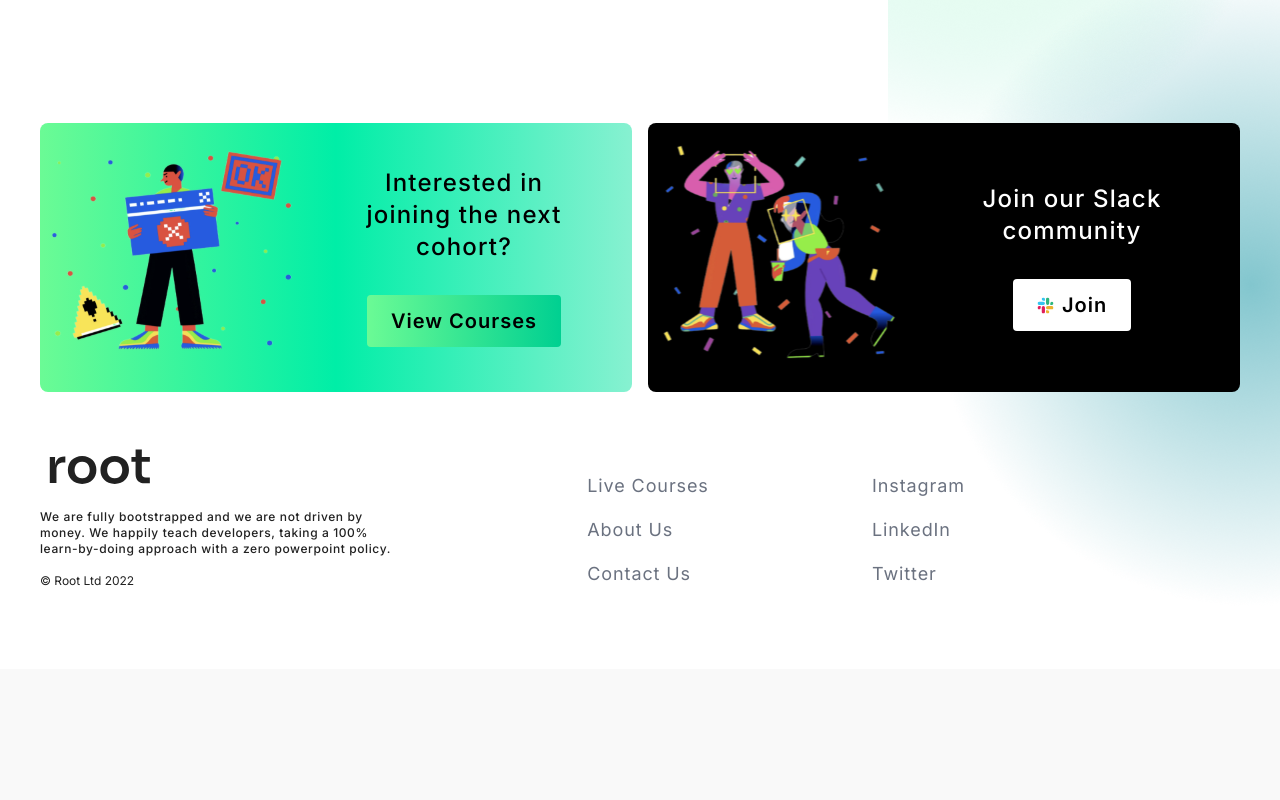
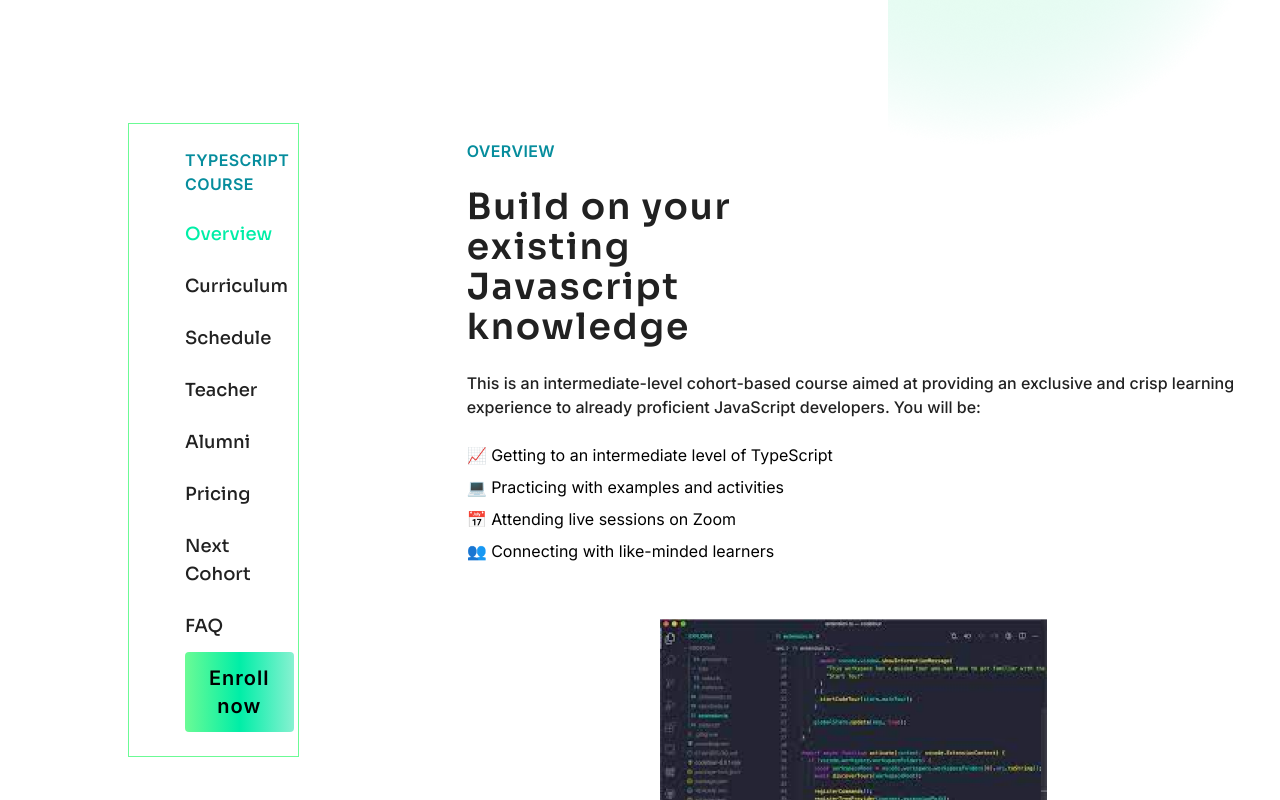
Before and after one commit to csudani7/root-web-ui, a Next.js app: page /course in a window 1280 px wide. Shown: the part 620-1420 px from the top of the page. Before the commit the page ends 1289 px from the top, so only its background shows below. Built offline with nearby package versions, Linux system fonts and the light colour scheme.

Commit message:
feat: Added Sidebar Tabs Slice

```diff
--- /dev/null
+++ b/src/components/layouts/Courses/SidebarTabsSlice.tsx
@@ -0,0 +1,125 @@
+import clsx from 'clsx';
+import React from 'react';
+import { developersReviewData } from '../../../utils';
+import Button from '../../ui/Button';
+import CardWithTextGlow from '../../ui/CardWithTextGlow';
+import LandingBanner from '../../ui/LandingBanner';
+import PromotionSection from '../../ui/PromotionSection';
+
+export default function SidebarTabsSlice() {
+  const [activeTab, setActiveTab] = React.useState<string>('overview');
+  const arrayOfTab = [
+    { label: 'Overview', value: 'overview' },
+    { label: 'Curriculum', value: 'curriculum' },
+    { label: 'Schedule', value: 'schedule' },
+    { label: 'Teacher', value: 'teacher' },
+    { label: 'Alumni', value: 'alumni' },
+    { label: 'Pricing', value: 'pricing' },
+    { label: 'Next Cohort', value: 'next-cohort' },
+    { label: 'FAQ', value: 'faq' },
+  ];
+
+  return (
+    <div className="grid grid-cols-3 mb-24">
+      <div className="col-span-1 px-32">
+        <div className="border bottom-2 border-lightGreen px-8">
+          <div className="text-easternBlue uppercase text-base font-semibold tracking-wide font-inter px-6 pt-6 pb-3">
+            typescript course
+          </div>
+          {arrayOfTab.map((item, index) => {
+            return (
+              <div
+                key={index}
+                className={clsx(
+                  'font-sora font-medium text-lg px-6 py-3',
+                  activeTab === item.value ? 'text-mediumSpringGreen' : 'text-titleBlack',
+                )}
+                onClick={() => setActiveTab(item.value)}
+              >
+                {item.label}
+              </div>
+            );
+          })}
+          <div className="px-6 pb-6">
+            <Button
+              className={
+                'bg-gradient-to-r from-lightGreen via-mediumSpringGreen to-aquamarine font-semibold'
+              }
+              size="medium"
+            >
+              <div className="flex justify-center items-center">{'Enroll now'}</div>
+            </Button>
+          </div>
+        </div>
+      </div>
+      <div className="col-span-2">
+        {activeTab === 'overview' && (
+          <div>
+            <PromotionSection
+              buttonText="Learn More"
+              imagePosition="down"
+              promotionImage={{ src: '/png/hero-banner.png', alt: 'course-photo' }}
+              subTitle="Overview"
+              title="Build on your existing Javascript knowledge"
+              content="This is an intermediate-level cohort-based course aimed at providing an exclusive and crisp learning experience to already proficient JavaScript developers. You will be:"
+              bgColor="bg-transparant"
+              buttonBgColor="bg-gradient-to-r from-lightGreen via-mediumSpringGreen to-aquamarine font-semibold"
+              borderRadius="rounded-lg"
+              listOfFeature={[
+                { text: '📈 Getting to an intermediate level of TypeScript' },
+                { text: '💻 Practicing with examples and activities' },
+                { text: '📅 Attending live sessions on Zoom' },
+                { text: '👥 Connecting with like-minded learners' },
+              ]}
+              isButtonShow={false}
+            />
+          </div>
+        )}
+        {activeTab === 'curriculum' && <div>curriculum</div>}
+        {activeTab === 'schedule' && <div>schedule</div>}
+        {activeTab === 'teacher' && (
+          <div>
+            <div className="px-6 md:px-10 lg:px-10">
+              <LandingBanner
+                isButtonShow={true}
+                title="Learn online with experienced"
+                content="Manish Poduval is a core software engineer with experience in working for companies like Toppr.com, Mediaocean and Persistent."
+                sectionImagesrc="/png/cartoon-emoji.png"
+                alt="cartoon-emoji"
+                buttonBgColor="bg-gradient-to-r from-lightGreen via-mediumSpringGreen to-aquamarine font-semibold"
+                buttonText="About Us"
+                imagePosition={'right'}
+                subTitle="teacher"
+                noteText={undefined}
+              />
+            </div>
+          </div>
+        )}
+        {activeTab === 'alumni' && (
+          <div className="px-10">
+            <div className="text-easternBlue uppercase text-base font-semibold tracking-wide font-inter px-6 pt-6 pb-3">
+              alumni
+            </div>
+            <div className="font-sora font-semibold text-4xl text-left text-titleBlack px-6 pb-3">
+              See what 2,000+ talented developers from across the globe said...
+            </div>
+            <div className="grid lg:grid-cols-2 md:grid-cols-2">
+              {[...Array(4)].map((item, index) => (
+                <CardWithTextGlow
+                  key={index}
+                  feedBackText={developersReviewData.feedBackText}
+                  authorImage={developersReviewData.authorImage}
+                  authorName={developersReviewData.authorName}
+                  authorDesignation={developersReviewData.authorDesignation}
+                />
+              ))}
+            </div>
+          </div>
+        )}
+        {activeTab === 'pricing' && <div>pricing</div>}
+        {activeTab === 'next-cohort' && <div>next-cohort</div>}
+        {activeTab === 'faq' && <div>faq</div>}
+      </div>
+    </div>
+  );
+}
--- a/src/components/layouts/Home/PromotionFooterSlice.tsx
+++ b/src/components/layouts/Home/PromotionFooterSlice.tsx
@@ -30,7 +30,6 @@ export default function PromotionFooterSlice() {
           buttonIcon={<SlackIcon />}
           titleTextClass="text-white"
           borderRadius="rounded-lg"
-          rootClassName="z-10 md:shadow-easternBlueShadow"
         />
       </div>
     </div>
--- a/src/components/ui/LandingBanner/index.tsx
+++ b/src/components/ui/LandingBanner/index.tsx
@@ -77,7 +77,11 @@ export default function LandingBanner({
             <Button className={buttonBgColor} size="medium">
               <div className="flex justify-center items-center">{buttonText}</div>
             </Button>
-            <div className="text-easternBlue text-base font-semibold tracking-wide font-inter mt-4 md:mt-0 md:ml-4 md:w-1/2">{noteText}</div>
+            {noteText && (
+              <div className="text-easternBlue text-base font-semibold tracking-wide font-inter mt-4 md:mt-0 md:ml-4 md:w-1/2">
+                {noteText}
+              </div>
+            )}
           </div>
         )}
       </div>
--- a/src/components/ui/PromotionFooter/index.tsx
+++ b/src/components/ui/PromotionFooter/index.tsx
@@ -5,6 +5,7 @@ import { ImageType } from '../../../types/common';
 import Image from '../Image';
 import Button from '../Button';
 import clsx from 'clsx';
+import ImageComponent from '../Image';
 
 export type ImageRatio = '1/2' | '1/3' | '2/3';
 export type ImagePosition = 'left' | 'right';
@@ -42,19 +43,22 @@ export default function PromotionFooter({
   return (
     <div
       className={clsx(
-        'w-full h-auto md:flex justify-center items-center px-10 py-4',
+        'w-full h-auto md:flex justify-center items-center px-10 py-4 z-10',
         position,
         rootClassName,
         bgColor,
         borderRadius,
       )}
     >
+      <div className="hidden md:block md:absolute md:right-0 md:-top-32">
+        <ImageComponent src="/png/eastern-blue-shadow.png" alt="eastern-blue-shadow" />
+      </div>
       <div className={`flex-none md:w-${imageRatio}`}>
         <AnimatedSlideInContainer>
           <Image src={promotionImage.src} alt={promotionImage.alt} className="m-auto" />
         </AnimatedSlideInContainer>
       </div>
-      <div className="flex-auto flex flex-col justify-center  items-center md:px-12">
+      <div className="relative flex-auto flex flex-col justify-center  items-center md:px-12">
         <div className="box-content w-full flex flex-col justify-center items-center ">
           <div className="sm:mt-0 mb-8 break-words">
             <div
--- a/src/components/ui/PromotionSection/index.tsx
+++ b/src/components/ui/PromotionSection/index.tsx
@@ -7,7 +7,7 @@ import Button from '../Button';
 import clsx from 'clsx';
 
 export type ImageRatio = '1/2' | '1/3' | '2/3';
-export type ImagePosition = 'left' | 'right';
+export type ImagePosition = 'left' | 'right' | 'down';
 
 export interface PromotionSectionProps {
   buttonText: string;
@@ -25,6 +25,7 @@ export interface PromotionSectionProps {
   borderRadius: string;
   isUserCollection?: boolean;
   listOfFeature?: Array<{ text: string }>;
+  isButtonShow?: boolean;
 }
 
 export default function PromotionSection({
@@ -42,17 +43,26 @@ export default function PromotionSection({
   borderRadius,
   isUserCollection = false,
   listOfFeature,
+  isButtonShow = false,
 }: PromotionSectionProps) {
-  const position =
-    imagePosition === 'left'
-      ? 'flex-col flex-col-reverse md:flex-row'
-      : 'flex-col flex-col-reverse md:flex-row-reverse';
+  const position = React.useMemo(() => {
+    switch (imagePosition) {
+      case 'left':
+        return 'flex-col flex-col-reverse md:flex-row';
+      case 'down':
+        return 'flex-col flex-col-reverse';
+      case 'right':
+        return 'flex-col flex-col-reverse md:flex-row-reverse';
+      default:
+        return 'flex-col flex-col-reverse';
+    }
+  }, [imagePosition]);
 
   return (
     <div
       className={clsx(
         'relative w-full h-full flex items-center py-4',
-        imagePosition === 'left' ? 'px-0 md:px-10' : 'px-0 md:px-0',
+        imagePosition === 'left' ? 'px-0 md:px-10' : 'px-0 md:px-10',
         position,
         rootClassName,
         bgColor,
@@ -109,12 +119,14 @@ export default function PromotionSection({
               })}
           </div>
         </div>
+        {isButtonShow && (
           <Button className={buttonBgColor} size="medium">
             <div className="flex justify-center items-center">
               {buttonIcon && <span className="mr-2">{buttonIcon}</span>}
               {buttonText}
             </div>
           </Button>
+        )}
       </div>
     </div>
   );
--- a/src/pages/course.tsx
+++ b/src/pages/course.tsx
@@ -6,6 +6,7 @@ const PageLayout = dynamic(() => import('../components/layouts'));
 const CourseLandingSlice = dynamic(
   () => import('../components/layouts/Courses/CourseLandingSlice'),
 );
+const SidebarTabsSlice = dynamic(() => import('../components/layouts/Courses/SidebarTabsSlice'));
 const PromotionFooterSlice = dynamic(
   () => import('../components/layouts/Home/PromotionFooterSlice'),
 );
@@ -16,6 +17,7 @@ export default function CoursePage() {
       <WebHeader />
       <PageLayout>
         <CourseLandingSlice />
+        <SidebarTabsSlice />
         <PromotionFooterSlice />
       </PageLayout>
     </>
--- a/tailwind.config.js
+++ b/tailwind.config.js
@@ -14,11 +14,6 @@ module.exports = {
         '7xl': '7.5rem',
       },
       colors: {
-        gray: {
-          100: '#F5F6F7',
-          250: '#fbfdff',
-          850: '#939393',
-        },
         lightGreen: '#6BFB95',
         light03Green: '#6BFB954d',
         caribbeanGreen: '#00D091',
@@ -36,12 +31,8 @@ module.exports = {
         82: '21.563rem',
         116: '34rem',
       },
-      boxShadow: {
-        // easternBlueShadow: '756px 0px 160px 4px rgba(6,141,157, 0.5)',
-      },
       backgroundImage: {
         heroPattern: "url('/png/hero-gradient.png')",
-        easternBlueShadow: "url('/png/eastern-blue-shadow.png')",
       },
     },
     minHeight: {
```
Also changed, not shown: public/png/cartoon-emoji.png (added). Lines whose indentation alone changed are shown as unchanged.
